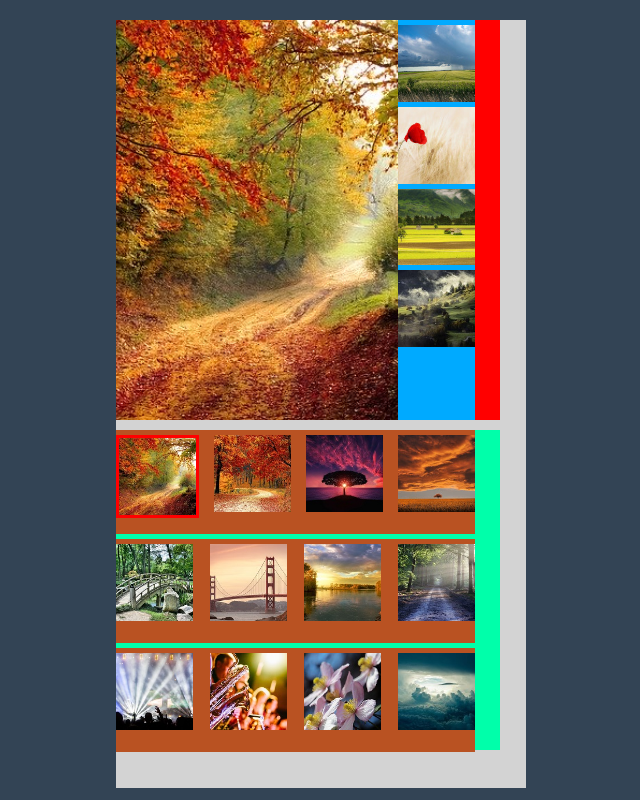
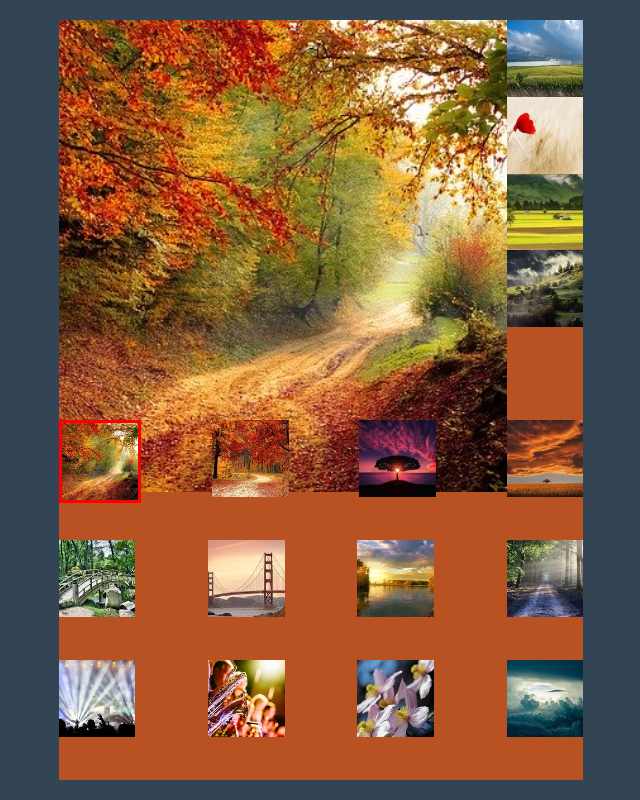
Before and after one commit to marcocollander/gallery-advertisement, a plain HTML site: page index.html in a window 1280 px wide. Shown: the whole page, without its empty margins (319-959 px from the left). Drawn offline with Linux system fonts and the light colour scheme.

Commit message:
Add styles display

```diff
--- a/scss/layout/_page.scss
+++ b/scss/layout/_page.scss
@@ -3,50 +3,47 @@ body {
 }
 
 .content {
-  width: 32vw;
-  height: 96vh;
+  width: 41vw;
+  height: 89vh;
   margin: 20px auto 0;
   background-color: $color-content;
 }
 
 .container-up {
   display: flex;
-  width: 30vw;
+  width: 41vw;
   height: 50vh;
   background-color: $color-red;
 }
 
 .display {
-  width: 22vw;
-  height: 50vh;
+  width: 35vw;
+  height: 59vh;
   background-color: $color-yellow;
 }
 
 .container-aside {
   width: 6vw;
   height: 50vh;
-  background-color: $color-blue;
+  background-color: $color-brown;
 }
 
 .container-down {
-  margin-top: 10px;
-  width: 30vw;
-  height: 40vh;
+  width: 41vw;
+  height: 45vh;
   background-color: $color-green;
 }
 
 .row {
   display: flex;
   justify-content: space-between;
-  margin-top: 5px;
-  width: 28vw;
-  height: 13vh;
+  width: 41vw;
+  height: 15vh;
   background-color: $color-brown;
 
 }
 
 .miniature {
-  margin-top: 5px;
   width: 6vw;
   height: 6vw;
   background-color: $color-miniature;
```
Also changed, not shown: css/main.css, 1 other file.
